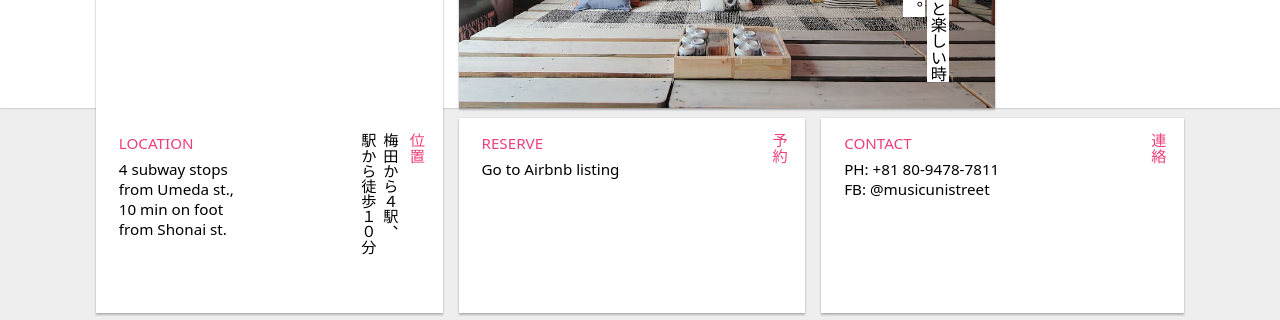
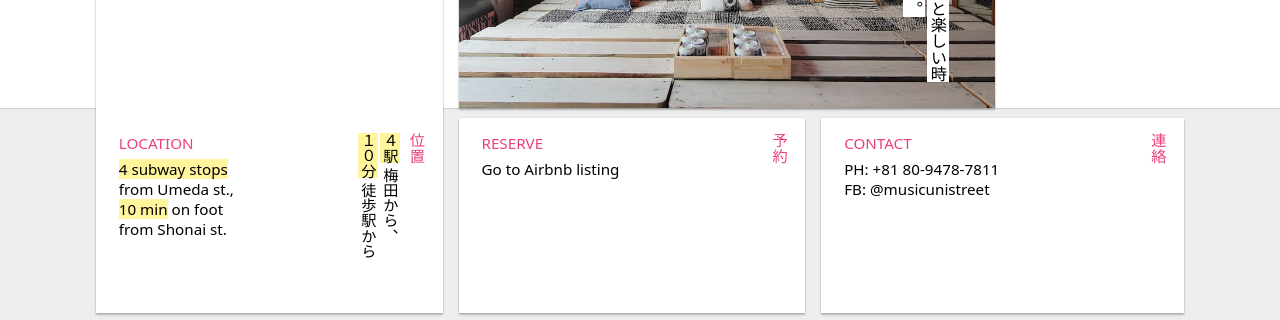
Before and after one commit to strogonoff/MusicUniStreet, a plain HTML site: page index.html in a window 1280 px wide. Shown: the part 380-700 px from the top of the page. Drawn offline with Linux system fonts and the light colour scheme; a web font is replaced by a local one.

Commit message:
Location card markup

```diff
--- a/index.html
+++ b/index.html
@@ -435,14 +435,20 @@ body > main > section > * {
 
 			<main style="grid-area: en; align-self: start" lang=en>
 				<h2 class="en-header">location</h2>
-				4&nbsp;subway&nbsp;stops from&nbsp;Umeda&nbsp;st.,<br>
-				10&nbsp;min&nbsp;on&nbsp;foot from&nbsp;Shonai&nbsp;st.
+				<span class="bigno">4&nbsp;subway&nbsp;stops</span>
+				from&nbsp;Umeda&nbsp;st.,<br>
+				<span class="bigno">10&nbsp;min</span>&nbsp;on&nbsp;foot
+				from&nbsp;Shonai&nbsp;st.
 			</main>
 
 			<main style="grid-area: jp; justify-self: end" lang=jp>
 				<h2 class="jp-header">位置</h2>
-				梅田から４駅、<br>
-				<span style="white-space: nowrap">駅から徒歩１０分</span>
+				<span style="white-space: nowrap">
+					<span class="bigno">４駅</span> 梅田から、<br>
+				</span>
+				<span style="white-space: nowrap">
+					<span class="bigno">１０分</span> 徒歩駅から
+				</span>
 			</main>
 		</section>
 
```
